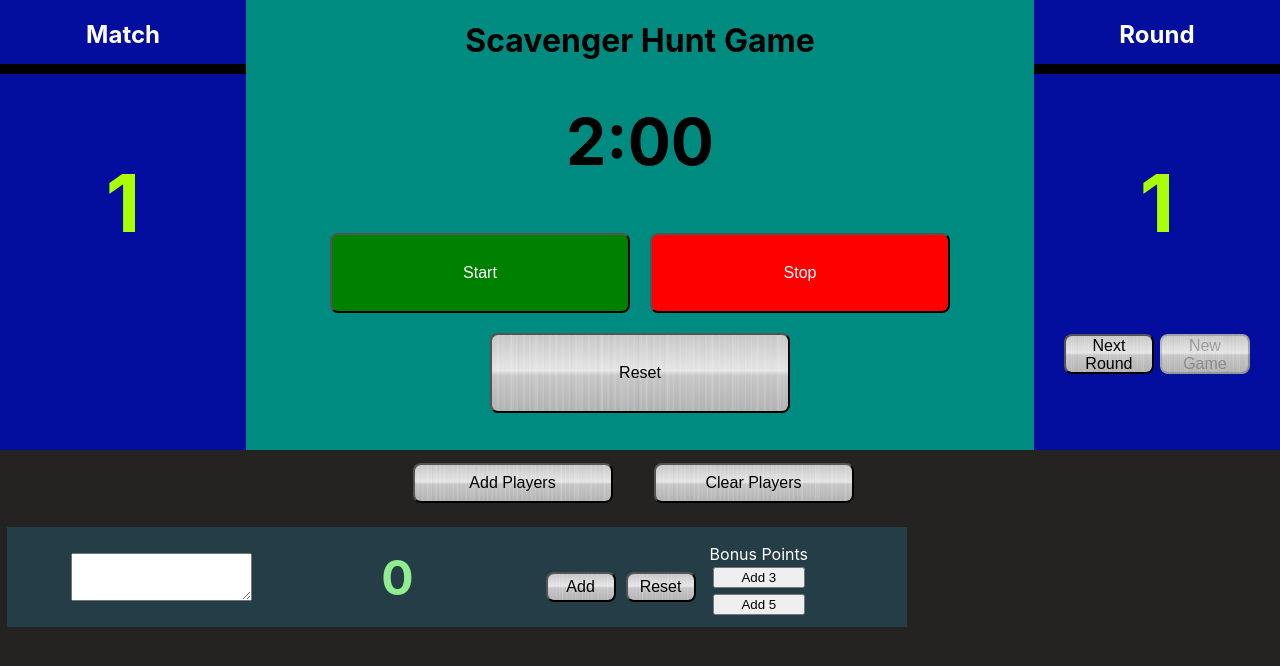
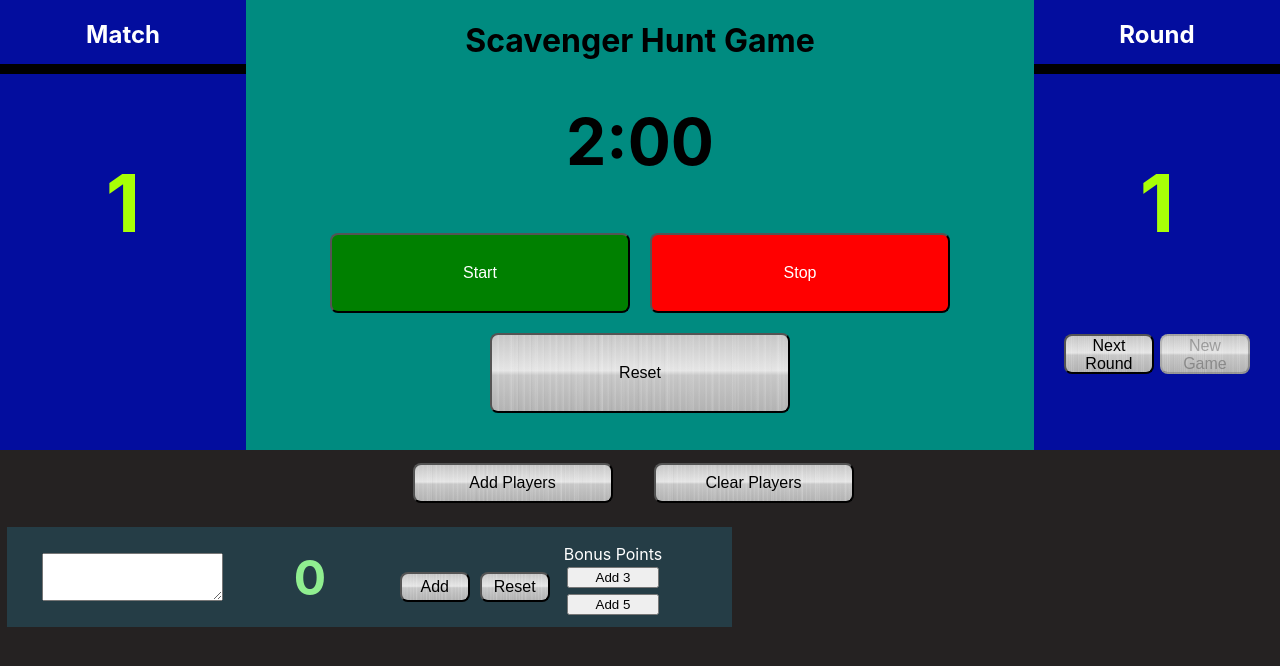
Before and after one commit to thorn086/Scavenger_Hunt, a React (Create React App) app: page / in a window 1280 px wide. Both pictures are taken after a click on the button "Add Players". Shown: the top 666 px of the page. Built offline with nearby package versions, Linux system fonts and the light colour scheme.

Commit message:
another change

```diff
--- a/src/players/players.css
+++ b/src/players/players.css
@@ -1,6 +1,6 @@
 #player_box{
     background-color: rgb(37, 61, 70);
-    width:900px;
+    width:725px;
     height:100px;
     margin: 5px;
 }
```
